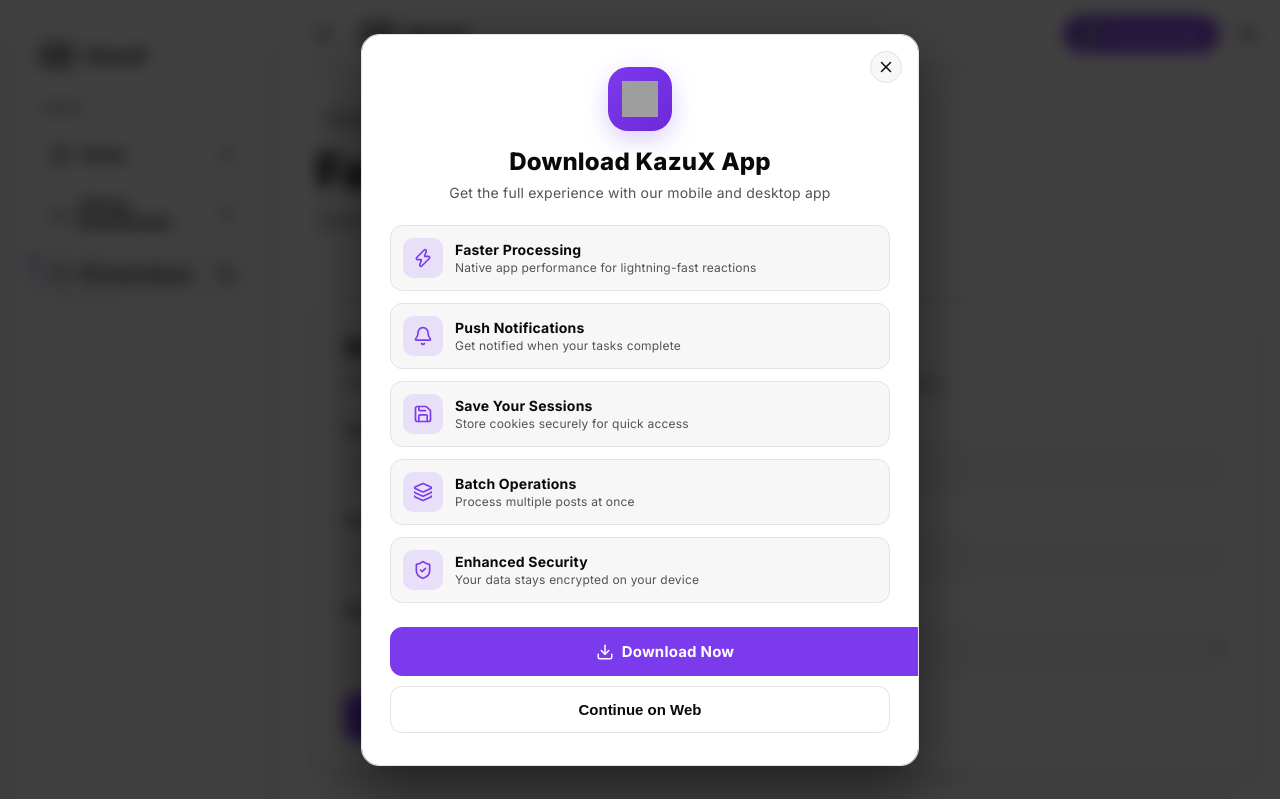
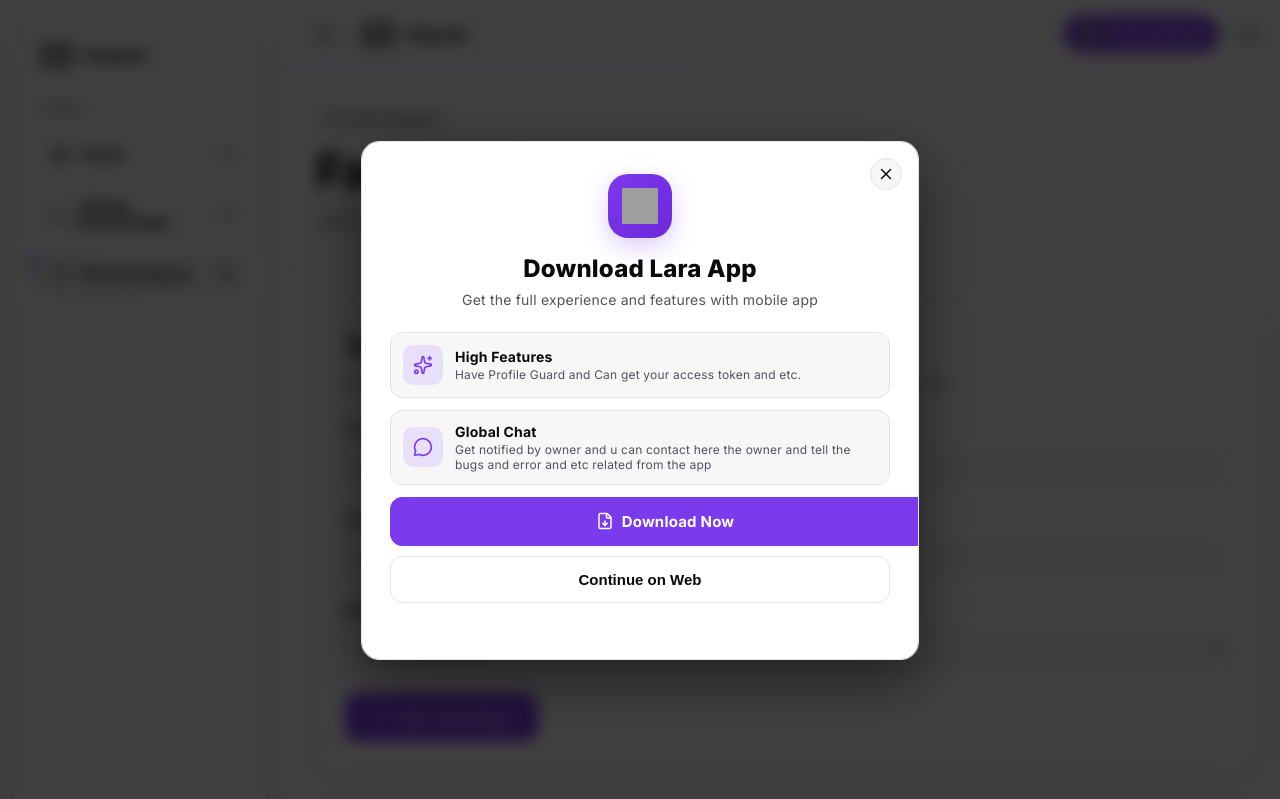
Before and after one commit to ryograhhh/Kazux-React, a website: page public/index.html in a window 1280 px wide. Shown: the top 799 px of the page. Drawn offline with nearby package versions, Linux system fonts and the light colour scheme; grey boxes are pictures that could not be loaded.

Commit message:
Update index.html

```diff
--- a/public/index.html
+++ b/public/index.html
@@ -910,8 +910,8 @@
           <section class="section">
             <div class="container">
               <div class="tool-card">
-                <h2>Start Auto Reacting</h2>
-                <p>Enter your session token, post link, and choose a reaction type to get started.</p>
+                <h2>Try Auto React Now!</h2>
+                <p>Enter your session cookie, post link, and choose a reaction type to get started.</p>
 
                 <form id="reactForm" style="width: 100%; max-width: 100%;">
                   <div class="form-group">
@@ -976,24 +976,24 @@
               <h2>FAQ</h2>
               <div style="display: grid; gap: 14px;">
                 <details class="faq">
-                  <summary><i data-lucide="help-circle" class="faq-ico"></i>What is FB Auto React?</summary>
+                  <summary><i data-lucide="badge-info" class="faq-ico"></i>What is FB Auto React?</summary>
                   <p>FB Auto React is a tool that automates reactions on Facebook posts. You can choose from Like, Love, Care, Haha, Wow, Sad, or Angry reactions.</p>
                 </details>
                 <details class="faq">
-                  <summary><i data-lucide="key" class="faq-ico"></i>What is a cookie?</summary>
+                  <summary><i data-lucide="cookie" class="faq-ico"></i>What is a cookie?</summary>
                   <p>A cookie is a unique identifier that authenticates your Facebook account. Never share your cookie with anyone for security reasons.</p>
                 </details>
                 <details class="faq">
-                  <summary><i data-lucide="shield" class="faq-ico"></i>Is my data safe?</summary>
+                  <summary><i data-lucide="shield-question-mark" class="faq-ico"></i>Is my data safe?</summary>
                   <p>Yes. We do not store your cookies or any personal data. All requests are processed securely and deleted immediately after.</p>
                 </details>
                 <details class="faq">
-                  <summary><i data-lucide="zap" class="faq-ico"></i>How fast does it work?</summary>
+                  <summary><i data-lucide="fast-forward" class="faq-ico"></i>How fast does it work?</summary>
                   <p>The tool processes reactions instantly. Depending on the post and network speed, reactions typically appear within seconds.</p>
                 </details>
                 <details class="faq">
                   <summary><i data-lucide="alert-circle" class="faq-ico"></i>Are there any limits?</summary>
-                  <p>No limits on our end, but Facebook may have rate limits to prevent spam. Use responsibly.</p>
+                  <p>Yes it's have a countdown but it's just a 10minutes per request and about the amount of react randomize in 10 to 20 reacts</p>
                 </details>
               </div>
             </div>
@@ -1062,65 +1062,34 @@
           <div class="modal-icon">
             <img src="https://www.lara.rest/images/fav.png" alt="Lara App">
           </div>
-          <h3>Download KazuX App</h3>
-          <p>Get the full experience with our mobile and desktop app</p>
+          <h3>Download Lara App</h3>
+          <p>Get the full experience and features with mobile app</p>
         </div>
 
         <div class="modal-features">
           <div class="modal-feature">
             <div class="modal-feature-icon">
-              <i data-lucide="zap" style="width: 20px; height: 20px; color: var(--purple);"></i>
+              <i data-lucide="sparkles" style="width: 20px; height: 20px; color: var(--purple);"></i>
             </div>
             <div class="modal-feature-text">
-              <strong>Faster Processing</strong>
-              <span>Native app performance for lightning-fast reactions</span>
+              <strong>High Features</strong>
+              <span>Have Profile Guard and Can get your access token and etc.</span>
             </div>
           </div>
 
           <div class="modal-feature">
             <div class="modal-feature-icon">
-              <i data-lucide="bell" style="width: 20px; height: 20px; color: var(--purple);"></i>
+              <i data-lucide="message-circle" style="width: 20px; height: 20px; color: var(--purple);"></i>
             </div>
             <div class="modal-feature-text">
-              <strong>Push Notifications</strong>
-              <span>Get notified when your tasks complete</span>
+              <strong>Global Chat</strong>
+              <span>Get notified by owner and u can contact here the owner and tell the bugs and error and etc related from the app</span>
             </div>
           </div>
 
-          <div class="modal-feature">
-            <div class="modal-feature-icon">
-              <i data-lucide="save" style="width: 20px; height: 20px; color: var(--purple);"></i>
-            </div>
-            <div class="modal-feature-text">
-              <strong>Save Your Sessions</strong>
-              <span>Store cookies securely for quick access</span>
-            </div>
-          </div>
-
-          <div class="modal-feature">
-            <div class="modal-feature-icon">
-              <i data-lucide="layers" style="width: 20px; height: 20px; color: var(--purple);"></i>
-            </div>
-            <div class="modal-feature-text">
-              <strong>Batch Operations</strong>
-              <span>Process multiple posts at once</span>
-            </div>
-          </div>
-
-          <div class="modal-feature">
-            <div class="modal-feature-icon">
-              <i data-lucide="shield-check" style="width: 20px; height: 20px; color: var(--purple);"></i>
-            </div>
-            <div class="modal-feature-text">
-              <strong>Enhanced Security</strong>
-              <span>Your data stays encrypted on your device</span>
-            </div>
-          </div>
-        </div>
-
         <div class="modal-actions">
           <a href="#" class="modal-btn modal-btn-primary">
-            <i data-lucide="download" style="width: 18px; height: 18px;"></i>
+            <i data-lucide="file-down" style="width: 18px; height: 18px;"></i>
             Download Now
           </a>
           <button class="modal-btn modal-btn-secondary" id="continueWebBtn">
```
